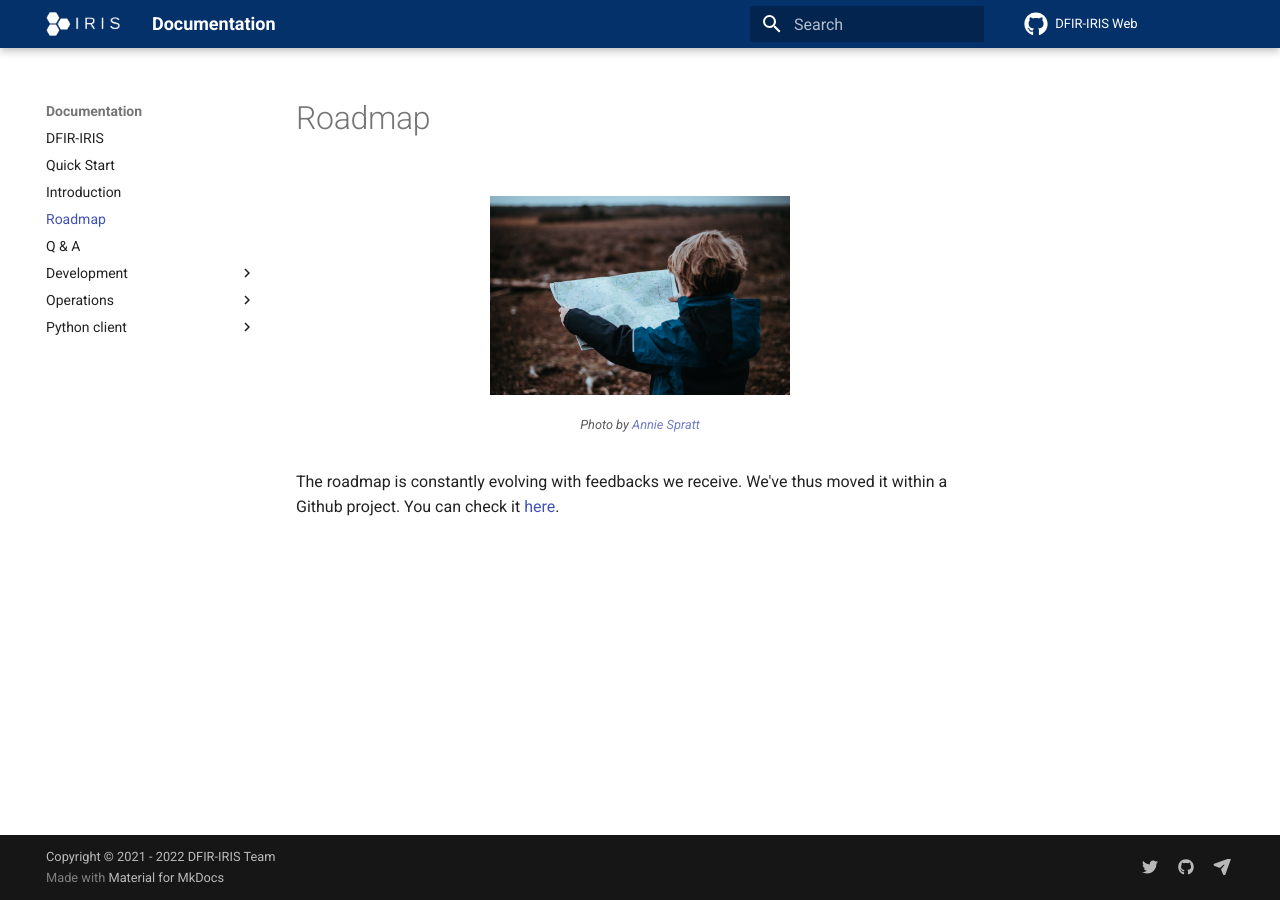
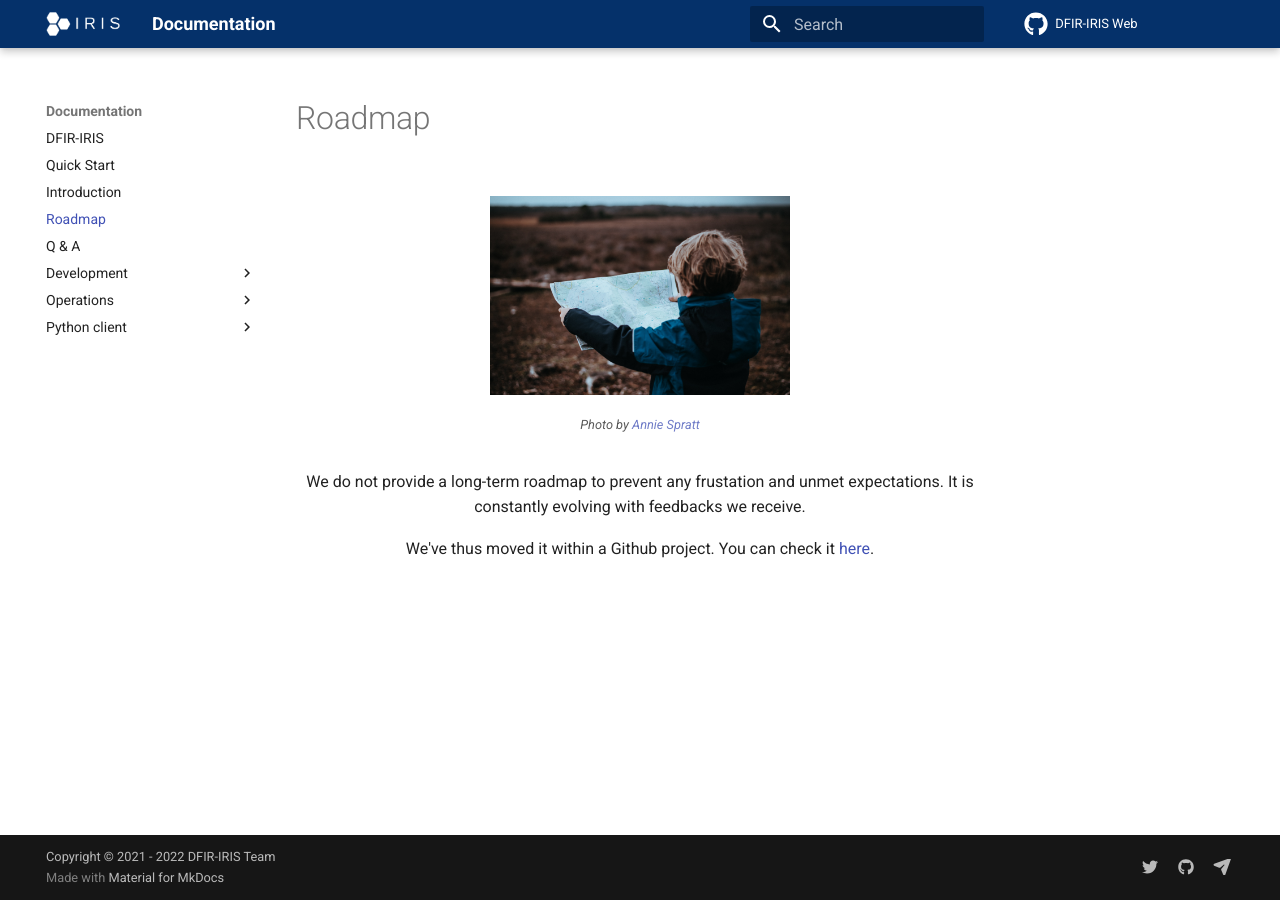
Before and after one commit to dfir-iris/dfir-iris.github.io, an MkDocs documentation site: the page built from docs/roadmap.md, in a window 1280 px wide. Built offline with MkDocs 1.6.1 and Material for MkDocs 9.7.7, drawn with Linux system fonts in a browser that asks for light colours; comment, search, counter and statistics services are not loaded.

Commit message:
[FIX] Typos

```diff
--- a/docs/roadmap.md
+++ b/docs/roadmap.md
@@ -7,5 +7,6 @@
 </figure>
 
 
-<p class="ml-mr-auto" markdown>The roadmap is constantly evolving with feedbacks we receive.
+<p style="text-align: center;" markdown>We do not provide a long-term roadmap to prevent any frustation and unmet expectations.
+It is constantly evolving with feedbacks we receive.</p><p style="text-align: center;" markdown>
 We've thus moved it within a Github project. You can check it [here](https://github.com/orgs/dfir-iris/projects/1).</p>
--- a/overrides/home.html
+++ b/overrides/home.html
@@ -1384,12 +1384,14 @@
     border-l-[6px] border-[#34D399]
     ">
     <div class="w-full">
+      <a class="text-green" href="https://github.com/dfir-iris/iris-web/releases/tag/v1.4.0">
        <h5 class="text-lg text-center font-semibold mb-3 text-dark">
           IRIS v1.4.0 is out !
        </h5>
        <p class="text-base text-center text-body-color leading-relaxed">
-          It brings new features like VirusTotal and MISP integration in beta, custom attributes, hooks, timeline compact view and more. <a class="text-green" href="https://github.com/dfir-iris/iris-web/releases/tag/v1.4.0" >Check it out !</a>
+          It brings new features like VirusTotal and MISP integration in beta, custom attributes, hooks, timeline compact view and more. Check it out !
        </p>
+      </a>
     </div>
     </div>
     <!-- ====== Features Section Start -->
```
Also changed, not shown: other parts of overrides/home.html (+1 -1 lines), docs/operations/modules/natives/IrisMISP.md (+1 -1 lines).
